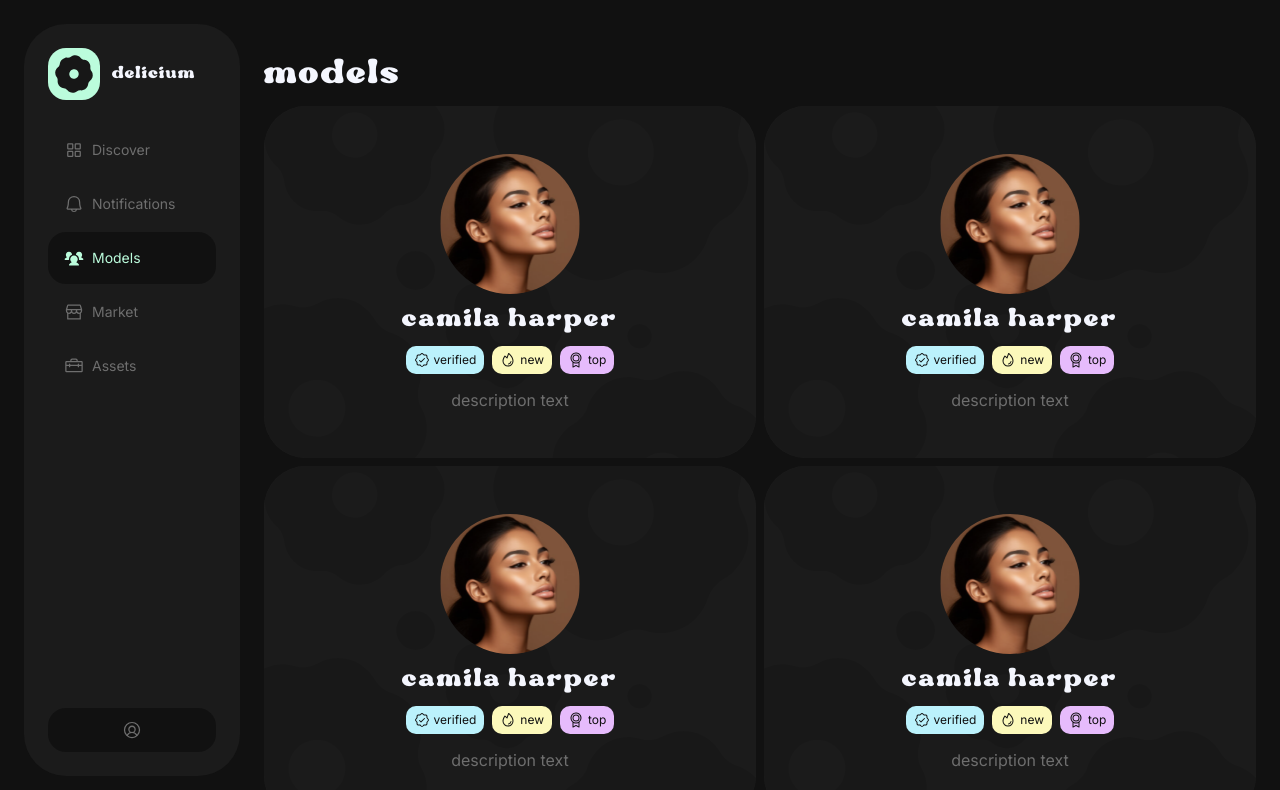
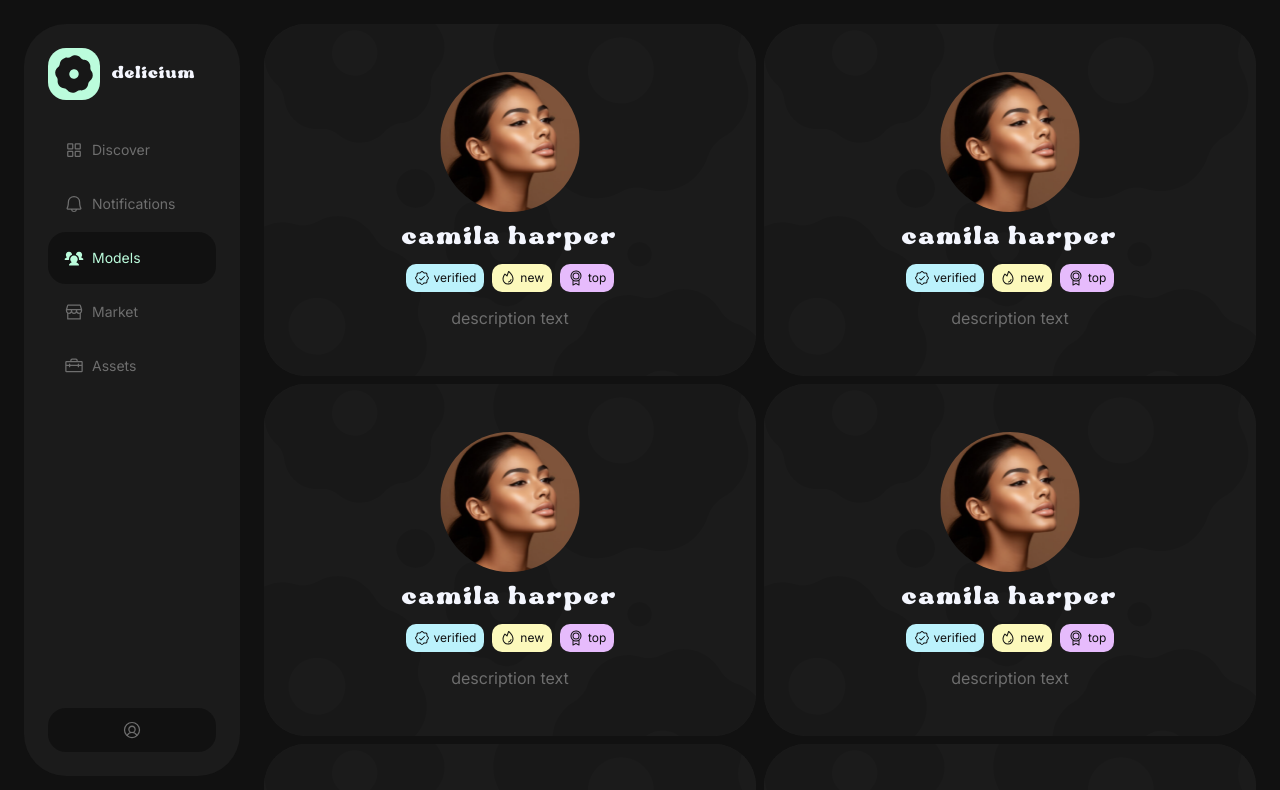
Before and after one commit to dolianich/dellicium, a React (Vite) app: page /models in a window 1280 px wide. Shown: the top 790 px of the page. Built offline with nearby package versions, Linux system fonts and the light colour scheme.

Commit message:
Removed the Title component

```diff
--- a/src/pages/ModelsPage.tsx
+++ b/src/pages/ModelsPage.tsx
@@ -1,12 +1,8 @@
 import models from '../data/models';
 import ModelCard from '../components/ModelCard/ModelCard';
 import styles from './styles/ModelsPage.module.css';
-import Title from '../components/Title/Title';
-
 const ModelsPage = () => {
   return (
-    <div className={styles.screen}>
-      <Title title="models" />
     <div className={styles.main}>
       {models.map((model) => (
         <ModelCard
@@ -18,7 +14,6 @@ const ModelsPage = () => {
         />
       ))}
     </div>
-    </div>
   );
 };
 
```
Lines whose indentation alone changed are shown as unchanged.
